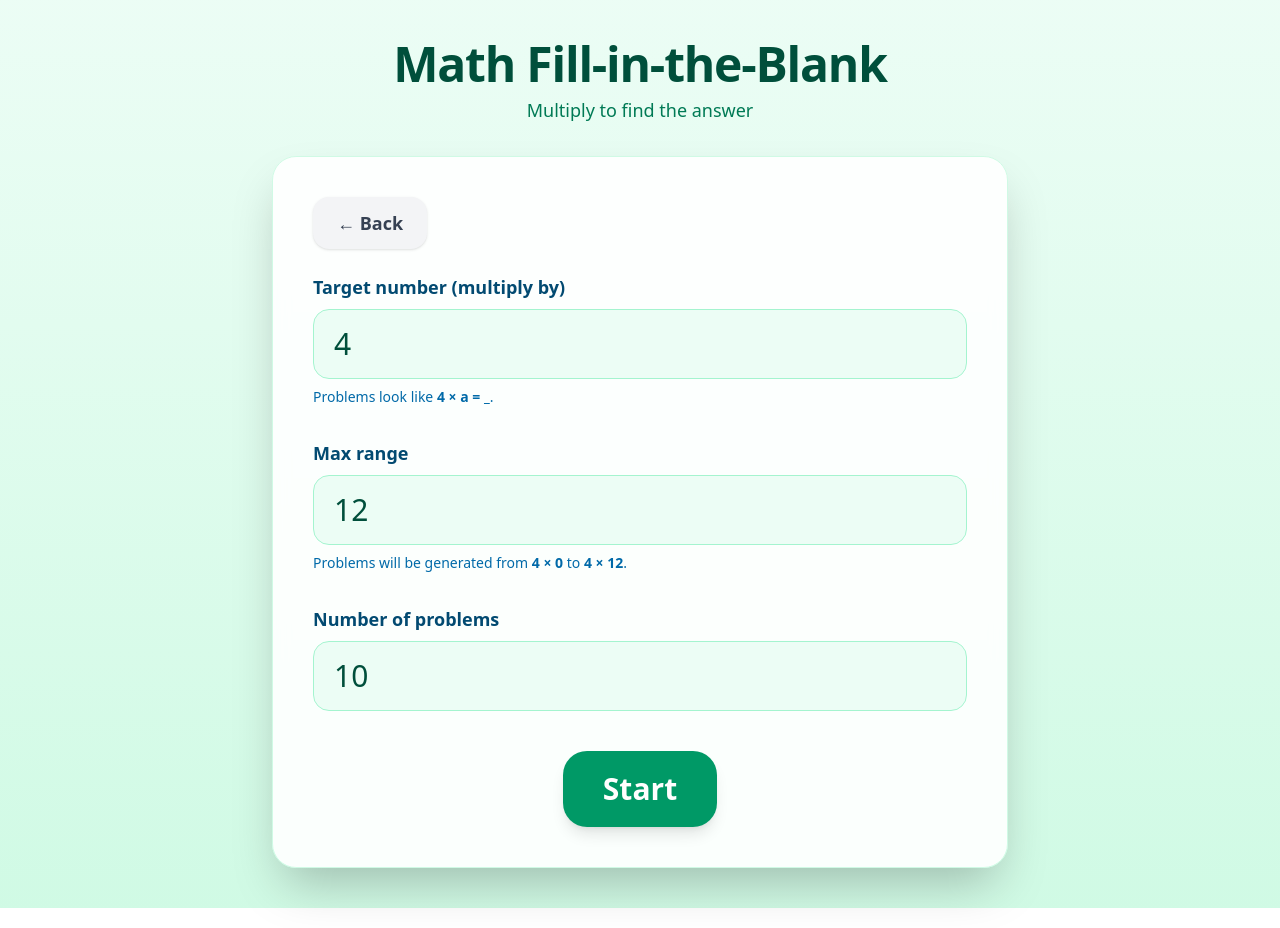
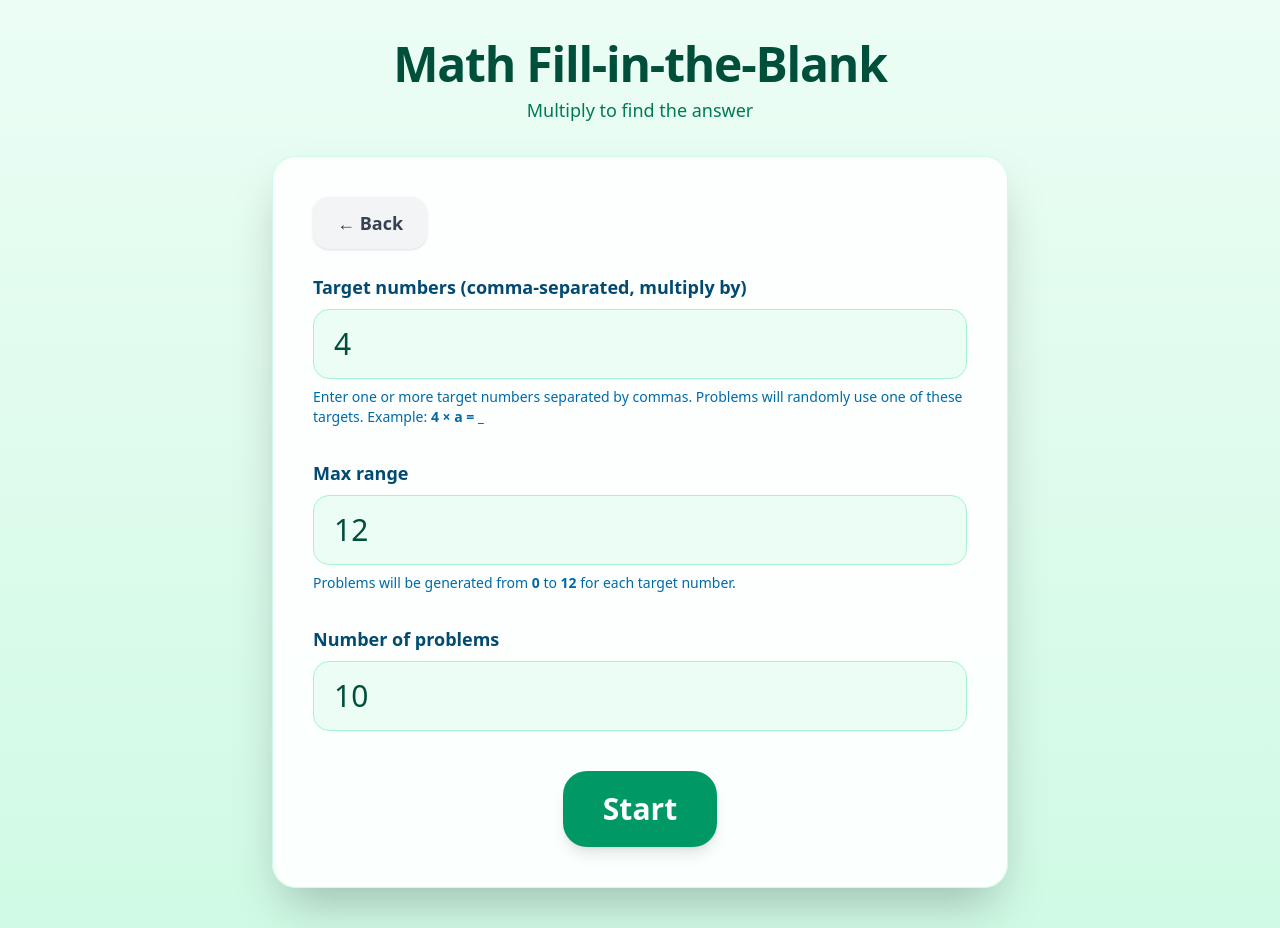
Before and after one commit to jeremyawarren15/educational-aids, a React (Vite) app: page /multiplication in a window 1280 px wide. Built offline with nearby package versions, Linux system fonts and the light colour scheme.

Commit message:
added manual targets

```diff
--- a/src/components/AdditionConfigPanel.tsx
+++ b/src/components/AdditionConfigPanel.tsx
@@ -2,8 +2,22 @@ import { useState, useEffect } from 'react'
 import type { FormEvent } from 'react'
 
 export type AdditionConfigValues = {
-  target: number
+  targets: number[]
   totalProblems: number
+}
+
+function parseTargets(input: string): number[] {
+  return input
+    .split(',')
+    .map((s) => s.trim())
+    .filter((s) => s.length > 0)
+    .map((s) => Number(s))
+    .filter((n) => Number.isFinite(n) && n >= 1)
+    .map((n) => Math.round(n))
+}
+
+function formatTargets(targets: number[]): string {
+  return targets.join(', ')
 }
 
 export default function AdditionConfigPanel({
@@ -13,20 +27,20 @@ export default function AdditionConfigPanel({
   initial?: Partial<AdditionConfigValues>
   onStart: (config: AdditionConfigValues) => void
 }) {
-  const [target, setTarget] = useState<number>(initial?.target ?? 10)
+  const [targetInput, setTargetInput] = useState<string>(
+    initial?.targets ? formatTargets(initial.targets) : '10'
+  )
   const [totalProblems, setTotalProblems] = useState<number>(
     initial?.totalProblems ?? 10,
   )
 
   useEffect(() => {
-    setTarget((t) => sanitizeTarget(t))
+    const targets = parseTargets(targetInput)
+    if (targets.length === 0) {
+      setTargetInput('10')
+    }
     setTotalProblems((n) => sanitizeCount(n))
   }, [])
-
-  function sanitizeTarget(value: number): number {
-    if (!Number.isFinite(value)) return 10
-    return Math.max(1, Math.round(value))
-  }
 
   function sanitizeCount(value: number): number {
     if (!Number.isFinite(value)) return 10
@@ -35,24 +49,34 @@ export default function AdditionConfigPanel({
 
   function handleSubmit(e: FormEvent) {
     e.preventDefault()
-    onStart({ target: sanitizeTarget(target), totalProblems: sanitizeCount(totalProblems) })
+    const targets = parseTargets(targetInput)
+    if (targets.length === 0) {
+      // Default to [10] if no valid targets
+      onStart({ targets: [10], totalProblems: sanitizeCount(totalProblems) })
+      return
+    }
+    onStart({ targets, totalProblems: sanitizeCount(totalProblems) })
   }
 
   return (
     <form onSubmit={handleSubmit} className="grid gap-8">
       <div className="grid gap-2">
-        <label className="text-sky-900 font-semibold text-lg" htmlFor="target">Target number</label>
+        <label className="text-sky-900 font-semibold text-lg" htmlFor="target">Target numbers (comma-separated)</label>
         <input
           id="target"
-          type="number"
+          type="text"
           inputMode="numeric"
-          min={1}
-          placeholder="e.g. 10"
+          placeholder="e.g. 4, 6, 9"
           className="w-full rounded-2xl border border-sky-200 bg-sky-50 px-5 py-4 text-3xl focus:outline-none focus:ring-4 focus:ring-sky-200"
-          value={target}
-          onChange={(e) => setTarget(Number(e.target.value))}
+          value={targetInput}
+          onChange={(e) => setTargetInput(e.target.value)}
         />
-        <p className="text-sm text-sky-700">Problems look like <span className="font-semibold">a + _ = {target || 'N'}</span>.</p>
+        <p className="text-sm text-sky-700">
+          Enter one or more target numbers separated by commas. Problems will randomly use one of these targets.
+          {parseTargets(targetInput).length > 0 && (
+            <> Example: <span className="font-semibold">a + _ = {parseTargets(targetInput)[0]}</span></>
+          )}
+        </p>
       </div>
 
       <div className="grid gap-2">
--- a/src/components/BaseGame.tsx
+++ b/src/components/BaseGame.tsx
@@ -6,9 +6,8 @@ export type Result = 'pending' | 'correct' | 'wrong'
 
 export type BaseGameProps = {
   problems: Problem[]
-  target: number
   totalProblems: number
-  renderProblem: (problem: Problem, target: number) => React.ReactNode
+  renderProblem: (problem: Problem) => React.ReactNode
   onDone: (results: Result[]) => void
   onHome?: () => void
   onSettings?: () => void
@@ -16,7 +15,6 @@ export type BaseGameProps = {
 
 export default function BaseGame({
   problems,
-  target,
   totalProblems,
   renderProblem,
   onDone,
@@ -116,7 +114,7 @@ export default function BaseGame({
       <div className="text-center bg-sky-50 rounded-3xl border border-sky-100 p-8">
         <div className="text-lg text-sky-700">Type your answer and press Enter</div>
         <div className="mt-3 font-extrabold text-6xl md:text-7xl tracking-tight">
-          {renderProblem(current, target)}
+          {renderProblem(current)}
         </div>
       </div>
 
--- a/src/components/MultiplicationConfigPanel.tsx
+++ b/src/components/MultiplicationConfigPanel.tsx
@@ -2,9 +2,23 @@ import { useState, useEffect } from 'react'
 import type { FormEvent } from 'react'
 
 export type MultiplicationConfigValues = {
-  target: number
+  targets: number[]
   maxRange: number
   totalProblems: number
+}
+
+function parseTargets(input: string): number[] {
+  return input
+    .split(',')
+    .map((s) => s.trim())
+    .filter((s) => s.length > 0)
+    .map((s) => Number(s))
+    .filter((n) => Number.isFinite(n) && n >= 1)
+    .map((n) => Math.round(n))
+}
+
+function formatTargets(targets: number[]): string {
+  return targets.join(', ')
 }
 
 export default function MultiplicationConfigPanel({
@@ -14,7 +28,9 @@ export default function MultiplicationConfigPanel({
   initial?: Partial<MultiplicationConfigValues>
   onStart: (config: MultiplicationConfigValues) => void
 }) {
-  const [target, setTarget] = useState<number>(initial?.target ?? 4)
+  const [targetInput, setTargetInput] = useState<string>(
+    initial?.targets ? formatTargets(initial.targets) : '4'
+  )
   const [maxRange, setMaxRange] = useState<number>(
     initial?.maxRange ?? 12,
   )
@@ -23,15 +39,13 @@ export default function MultiplicationConfigPanel({
   )
 
   useEffect(() => {
-    setTarget((t) => sanitizeTarget(t))
+    const targets = parseTargets(targetInput)
+    if (targets.length === 0) {
+      setTargetInput('4')
+    }
     setMaxRange((r) => sanitizeRange(r))
     setTotalProblems((n) => sanitizeCount(n))
   }, [])
-
-  function sanitizeTarget(value: number): number {
-    if (!Number.isFinite(value)) return 4
-    return Math.max(1, Math.round(value))
-  }
 
   function sanitizeRange(value: number): number {
     if (!Number.isFinite(value)) return 12
@@ -45,8 +59,18 @@ export default function MultiplicationConfigPanel({
 
   function handleSubmit(e: FormEvent) {
     e.preventDefault()
+    const targets = parseTargets(targetInput)
+    if (targets.length === 0) {
+      // Default to [4] if no valid targets
+      onStart({
+        targets: [4],
+        maxRange: sanitizeRange(maxRange),
+        totalProblems: sanitizeCount(totalProblems)
+      })
+      return
+    }
     onStart({
-      target: sanitizeTarget(target),
+      targets,
       maxRange: sanitizeRange(maxRange),
       totalProblems: sanitizeCount(totalProblems)
     })
@@ -55,18 +79,22 @@ export default function MultiplicationConfigPanel({
   return (
     <form onSubmit={handleSubmit} className="grid gap-8">
       <div className="grid gap-2">
-        <label className="text-sky-900 font-semibold text-lg" htmlFor="target">Target number (multiply by)</label>
+        <label className="text-sky-900 font-semibold text-lg" htmlFor="target">Target numbers (comma-separated, multiply by)</label>
         <input
           id="target"
-          type="number"
+          type="text"
           inputMode="numeric"
-          min={1}
-          placeholder="e.g. 4"
+          placeholder="e.g. 4, 6, 9"
           className="w-full rounded-2xl border border-emerald-200 bg-emerald-50 px-5 py-4 text-3xl focus:outline-none focus:ring-4 focus:ring-emerald-200"
-          value={target}
-          onChange={(e) => setTarget(Number(e.target.value))}
+          value={targetInput}
+          onChange={(e) => setTargetInput(e.target.value)}
         />
-        <p className="text-sm text-sky-700">Problems look like <span className="font-semibold">{target || 'N'} × a = _</span>.</p>
+        <p className="text-sm text-sky-700">
+          Enter one or more target numbers separated by commas. Problems will randomly use one of these targets.
+          {parseTargets(targetInput).length > 0 && (
+            <> Example: <span className="font-semibold">{parseTargets(targetInput)[0]} × a = _</span></>
+          )}
+        </p>
       </div>
 
       <div className="grid gap-2">
@@ -81,7 +109,9 @@ export default function MultiplicationConfigPanel({
           value={maxRange}
           onChange={(e) => setMaxRange(Number(e.target.value))}
         />
-        <p className="text-sm text-sky-700">Problems will be generated from <span className="font-semibold">{target || 'N'} × 0</span> to <span className="font-semibold">{target || 'N'} × {maxRange || 'N'}</span>.</p>
+        <p className="text-sm text-sky-700">
+          Problems will be generated from <span className="font-semibold">0</span> to <span className="font-semibold">{maxRange || 'N'}</span> for each target number.
+        </p>
       </div>
 
       <div className="grid gap-2">
--- a/src/pages/AdditionPage.tsx
+++ b/src/pages/AdditionPage.tsx
@@ -6,20 +6,37 @@ import { type Result } from '../components/BaseGame'
 
 type Mode = 'config' | 'play' | 'done'
 
+function parseTargets(input: string | null): number[] | undefined {
+  if (!input) return undefined
+  return input
+    .split(',')
+    .map((s) => s.trim())
+    .filter((s) => s.length > 0)
+    .map((s) => Number(s))
+    .filter((n) => Number.isFinite(n) && n >= 1)
+    .map((n) => Math.round(n))
+}
+
+function formatTargetsForURL(targets: number[]): string {
+  return targets.join(',')
+}
+
 function getConfigFromURL(): Partial<AdditionConfigValues> {
   const params = new URLSearchParams(window.location.search)
-  const target = params.get('target')
+  const targets = params.get('targets')
   const totalProblems = params.get('totalProblems')
 
+  const parsedTargets = parseTargets(targets)
+
   return {
-    target: target ? Number(target) : undefined,
+    targets: parsedTargets && parsedTargets.length > 0 ? parsedTargets : undefined,
     totalProblems: totalProblems ? Number(totalProblems) : undefined,
   }
 }
 
 function updateURL(config: AdditionConfigValues) {
   const params = new URLSearchParams()
-  params.set('target', String(config.target))
+  params.set('targets', formatTargetsForURL(config.targets))
   params.set('totalProblems', String(config.totalProblems))
   const newURL = `${window.location.pathname}?${params.toString()}`
   window.history.pushState({}, '', newURL)
@@ -38,11 +55,10 @@ export default function AdditionPage() {
     setInitialConfig(urlConfig)
 
     // If both params are present and valid, auto-start the game
-    if (urlConfig.target && urlConfig.totalProblems) {
-      const target = Math.max(1, Math.round(urlConfig.target))
+    if (urlConfig.targets && urlConfig.targets.length > 0 && urlConfig.totalProblems) {
       const totalProblems = Math.min(50, Math.max(1, Math.round(urlConfig.totalProblems)))
-      if (target > 0 && totalProblems > 0) {
-        const validConfig = { target, totalProblems }
+      if (totalProblems > 0) {
+        const validConfig = { targets: urlConfig.targets, totalProblems }
         setConfig(validConfig)
         setMode('play')
         setResults(null)
@@ -54,11 +70,10 @@ export default function AdditionPage() {
       const urlConfig = getConfigFromURL()
       setInitialConfig(urlConfig)
 
-      if (urlConfig.target && urlConfig.totalProblems) {
-        const target = Math.max(1, Math.round(urlConfig.target))
+      if (urlConfig.targets && urlConfig.targets.length > 0 && urlConfig.totalProblems) {
         const totalProblems = Math.min(50, Math.max(1, Math.round(urlConfig.totalProblems)))
-        if (target > 0 && totalProblems > 0) {
-          const validConfig = { target, totalProblems }
+        if (totalProblems > 0) {
+          const validConfig = { targets: urlConfig.targets, totalProblems }
           setConfig(validConfig)
           setMode('play')
           setResults(null)
@@ -100,9 +115,9 @@ export default function AdditionPage() {
                   ← Back
                 </button>
                 <AdditionConfigPanel
-                  initial={initialConfig.target && initialConfig.totalProblems
-                    ? { target: initialConfig.target, totalProblems: initialConfig.totalProblems }
-                    : { target: 10, totalProblems: 10 }
+                  initial={initialConfig.targets && initialConfig.targets.length > 0 && initialConfig.totalProblems
+                    ? { targets: initialConfig.targets, totalProblems: initialConfig.totalProblems }
+                    : { targets: [10], totalProblems: 10 }
                   }
                   onStart={handleStart}
                 />
@@ -110,7 +125,7 @@ export default function AdditionPage() {
             )}
             {mode === 'play' && config && (
               <AdditionGame
-                target={config.target}
+                targets={config.targets}
                 totalProblems={config.totalProblems}
                 onDone={(r) => {
                   setResults(r)
--- a/src/pages/MultiplicationPage.tsx
+++ b/src/pages/MultiplicationPage.tsx
@@ -6,14 +6,31 @@ import { type Result } from '../components/BaseGame'
 
 type Mode = 'config' | 'play' | 'done'
 
+function parseTargets(input: string | null): number[] | undefined {
+  if (!input) return undefined
+  return input
+    .split(',')
+    .map((s) => s.trim())
+    .filter((s) => s.length > 0)
+    .map((s) => Number(s))
+    .filter((n) => Number.isFinite(n) && n >= 1)
+    .map((n) => Math.round(n))
+}
+
+function formatTargetsForURL(targets: number[]): string {
+  return targets.join(',')
+}
+
 function getConfigFromURL(): Partial<MultiplicationConfigValues> {
   const params = new URLSearchParams(window.location.search)
-  const target = params.get('target')
+  const targets = params.get('targets')
   const maxRange = params.get('maxRange')
   const totalProblems = params.get('totalProblems')
 
+  const parsedTargets = parseTargets(targets)
+
   return {
-    target: target ? Number(target) : undefined,
+    targets: parsedTargets && parsedTargets.length > 0 ? parsedTargets : undefined,
     maxRange: maxRange ? Number(maxRange) : undefined,
     totalProblems: totalProblems ? Number(totalProblems) : undefined,
   }
@@ -21,7 +38,7 @@ function getConfigFromURL(): Partial<MultiplicationConfigValues> {
 
 function updateURL(config: MultiplicationConfigValues) {
   const params = new URLSearchParams()
-  params.set('target', String(config.target))
+  params.set('targets', formatTargetsForURL(config.targets))
   params.set('maxRange', String(config.maxRange))
   params.set('totalProblems', String(config.totalProblems))
   const newURL = `${window.location.pathname}?${params.toString()}`
@@ -41,12 +58,11 @@ export default function MultiplicationPage() {
     setInitialConfig(urlConfig)
 
     // If all params are present and valid, auto-start the game
-    if (urlConfig.target !== undefined && urlConfig.maxRange !== undefined && urlConfig.totalProblems !== undefined) {
-      const target = Math.max(1, Math.round(urlConfig.target))
+    if (urlConfig.targets && urlConfig.targets.length > 0 && urlConfig.maxRange !== undefined && urlConfig.totalProblems !== undefined) {
       const maxRange = Math.max(0, Math.round(urlConfig.maxRange))
       const totalProblems = Math.min(50, Math.max(1, Math.round(urlConfig.totalProblems)))
-      if (target > 0 && maxRange >= 0 && totalProblems > 0) {
-        const validConfig = { target, maxRange, totalProblems }
+      if (maxRange >= 0 && totalProblems > 0) {
+        const validConfig = { targets: urlConfig.targets, maxRange, totalProblems }
         setConfig(validConfig)
         setMode('play')
         setResults(null)
@@ -58,12 +74,11 @@ export default function MultiplicationPage() {
       const urlConfig = getConfigFromURL()
       setInitialConfig(urlConfig)
 
-      if (urlConfig.target !== undefined && urlConfig.maxRange !== undefined && urlConfig.totalProblems !== undefined) {
-        const target = Math.max(1, Math.round(urlConfig.target))
+      if (urlConfig.targets && urlConfig.targets.length > 0 && urlConfig.maxRange !== undefined && urlConfig.totalProblems !== undefined) {
         const maxRange = Math.max(0, Math.round(urlConfig.maxRange))
         const totalProblems = Math.min(50, Math.max(1, Math.round(urlConfig.totalProblems)))
-        if (target > 0 && maxRange >= 0 && totalProblems > 0) {
-          const validConfig = { target, maxRange, totalProblems }
+        if (maxRange >= 0 && totalProblems > 0) {
+          const validConfig = { targets: urlConfig.targets, maxRange, totalProblems }
           setConfig(validConfig)
           setMode('play')
           setResults(null)
@@ -105,9 +120,9 @@ export default function MultiplicationPage() {
                   ← Back
                 </button>
                 <MultiplicationConfigPanel
-                  initial={initialConfig.target !== undefined && initialConfig.maxRange !== undefined && initialConfig.totalProblems !== undefined
-                    ? { target: initialConfig.target, maxRange: initialConfig.maxRange, totalProblems: initialConfig.totalProblems }
-                    : { target: 4, maxRange: 12, totalProblems: 10 }
+                  initial={initialConfig.targets && initialConfig.targets.length > 0 && initialConfig.maxRange !== undefined && initialConfig.totalProblems !== undefined
+                    ? { targets: initialConfig.targets, maxRange: initialConfig.maxRange, totalProblems: initialConfig.totalProblems }
+                    : { targets: [4], maxRange: 12, totalProblems: 10 }
                   }
                   onStart={handleStart}
                 />
@@ -115,7 +130,7 @@ export default function MultiplicationPage() {
             )}
             {mode === 'play' && config && (
               <MultiplicationGame
-                target={config.target}
+                targets={config.targets}
                 maxRange={config.maxRange}
                 totalProblems={config.totalProblems}
                 onDone={(r) => {
```
Also changed, not shown: src/components/AdditionGame.tsx (+6 -7 lines), src/components/MultiplicationGame.tsx (+6 -7 lines), src/lib/problems.ts (+9 -4 lines).
